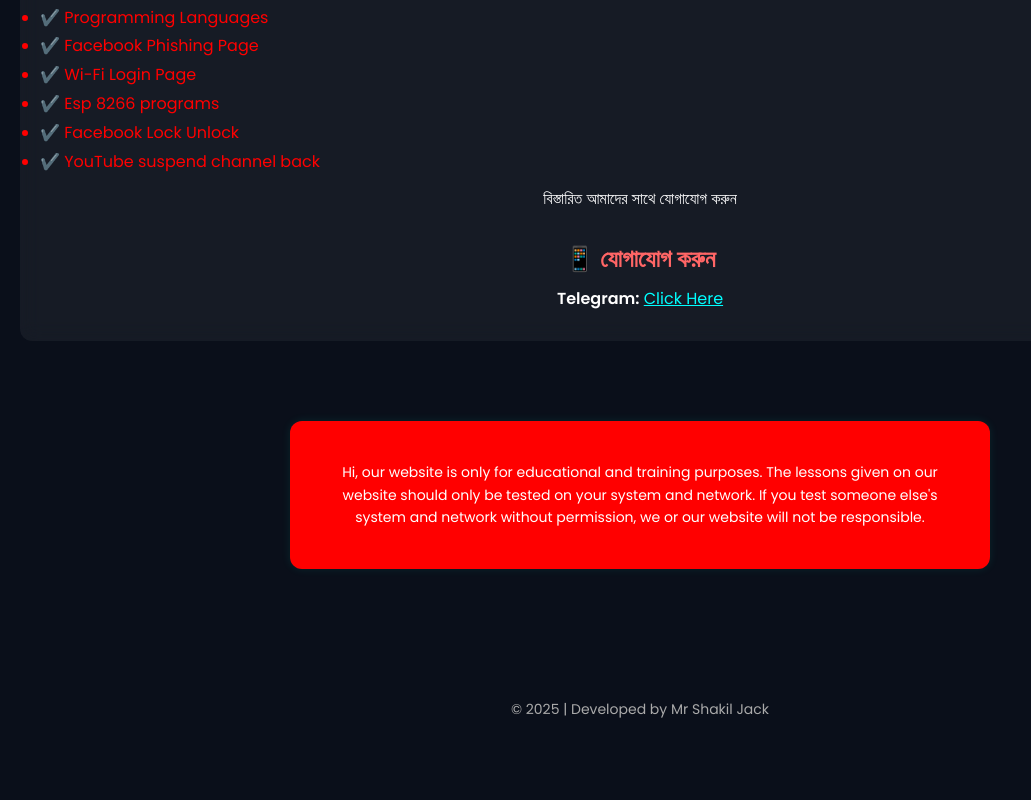
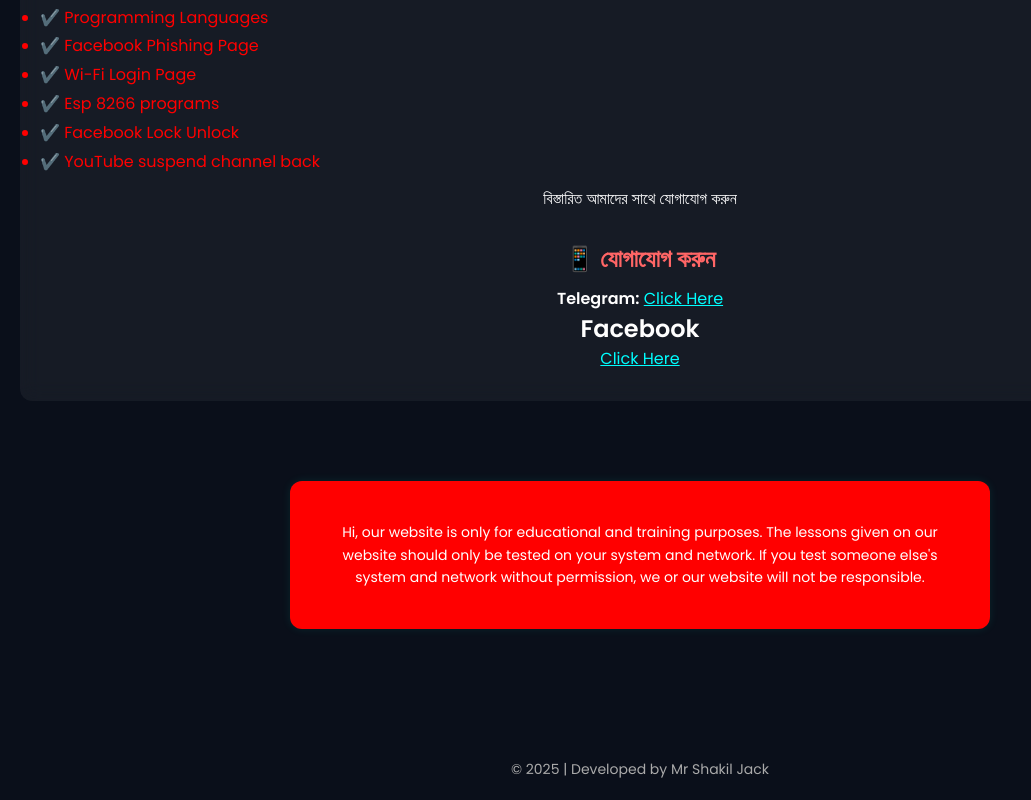
Before and after one commit to Mr-Shakil-Jack/My-wed-, a plain HTML site: page index.html in a window 1280 px wide. Shown: the part 894-1694 px from the top of the page, without its empty margins (0-1031 px from the left). Before the commit the page ends 1634 px from the top, so only its background shows below. Drawn offline with Linux system fonts and the light colour scheme.

Commit message:
Update index.html

```diff
--- a/index.html
+++ b/index.html
@@ -183,7 +183,8 @@
 
       <h2 style="color: #ff6666; margin-top: 30px;">📱 যোগাযোগ করুন</h2>
       <p style="margin-top: 10px;">
-        <strong>Telegram:</strong> <a href="t.me/Shakil_Jack" style="color: #00ffff;" target="_blank">Click Here</a>
+        <strong>Telegram:</strong> <a href="https://t.me/ABCDEFSHAKIL" style="color: #00ffff;" target="_blank">Click Here</a>
+        <strong> <h2>Facebook</h2></strong>  <a href="https://www.facebook.com/profile.php?id=100095334275778" style="color: #00ffff;" target="_blank">Click Here</a>
       </p>
     </div>
   </div>
@@ -239,4 +240,4 @@
     typeWriter();
   </script>
 </body>
-          </html>
+</html>
```
